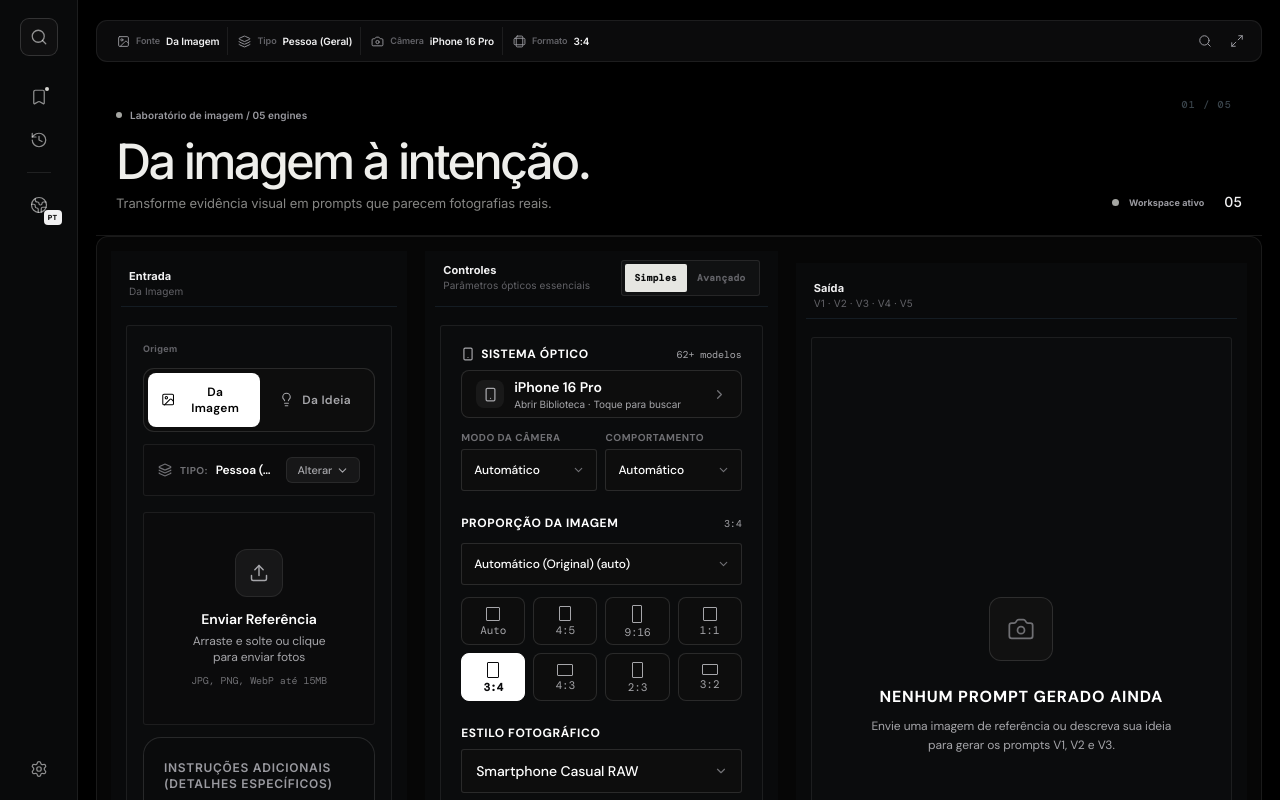
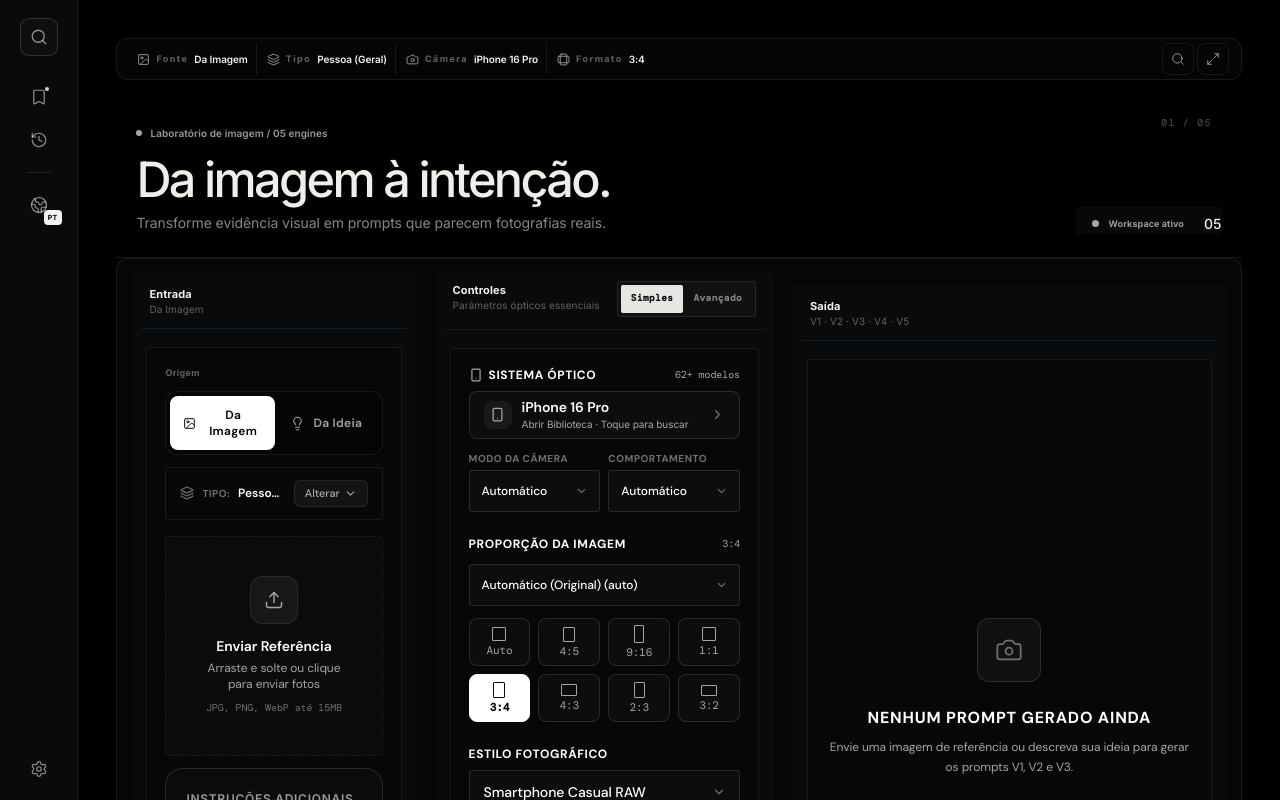
Before and after one commit to Luvvperry/elite-prompts, a React (Vite) app: page / in a window 1280 px wide. Shown: the top 800 px of the page. Built offline with nearby package versions, Linux system fonts and the light colour scheme; a web font is replaced by a local one.

Commit message:
feat: elevate premium workspace and v5 realism

```diff
--- a/api/[...path].js
+++ b/api/[...path].js
@@ -317,6 +317,7 @@ V5 must feel observed, not designed. Include subtle human behavior that a genera
 Use a long natural prompt made of adaptive clauses and occasional {curly-brace} blocks. The blocks should cover: subject/reference lock; wardrobe and body; exact place and time; scene geometry; surrounding objects; action and contact; expression and gaze; photographer position; rear-iPhone capture; lens and perspective; focus behavior; natural skin; light and flash; shadows and reflections; materials and wear; motion and imperfections; format and crop. Every block must add an image-changing fact. Keep explicit user instructions above all inference. Preserve the exact number of people and objects. Do not merge identities, limbs, garments, reflections or ownership.
 
 REALISM TARGET:
+V5 QUALITY CONTROL — before returning the prompt, silently verify: the subject still has the same recognizable identity as the supplied reference; no face swap, beauty filter, anatomy redesign, generic influencer face, or invented facial detail was introduced; every requested change is isolated to the requested delta; camera distance, body scale, perspective, light direction, contact shadows and material response agree with each other; the scene contains only evidence-supported or conservative physical details; and the final wording remains a direct image prompt rather than an explanation of these rules.
 The photo must look like an unplanned phone photo with imperfect computational processing, not like a commercial image. Use plausible 24–26mm equivalent rear-camera perspective, no portrait mode and no artificial blur. Select realistic exposure values only when they agree with the light; allow digital noise, focus misses, highlight clipping, rolling-shutter softness, mild motion blur, compression, auto-white-balance drift and an imperfect crop when causally justified. Flash must be direct and local when selected, with hard near shadows, bright skin/fabric highlights and real falloff into the background; never wash an entire distant scene evenly. Daylight without requested flash remains flash-off. Preserve pores, fine hair, small skin variations and material texture without beauty retouching. Make every shadow, reflection, fold, contact patch and perspective line obey physics.
 
 Do not use cinematic, editorial, masterpiece, hyperrealistic, luxury campaign, perfect composition, professional studio, glossy skin, fake bokeh, 3D render, illustration, fantasy lighting, random props, unreadable invented text or generic “beautiful” filler unless explicitly requested. The context may be luxurious, but the capture must remain casual, human and slightly flawed. Return only one very long final image prompt in the requested language, with no explanation, no visible framework, no headings and no instruction addressed to an AI.
--- a/api/server.js
+++ b/api/server.js
@@ -317,6 +317,7 @@ V5 must feel observed, not designed. Include subtle human behavior that a genera
 Use a long natural prompt made of adaptive clauses and occasional {curly-brace} blocks. The blocks should cover: subject/reference lock; wardrobe and body; exact place and time; scene geometry; surrounding objects; action and contact; expression and gaze; photographer position; rear-iPhone capture; lens and perspective; focus behavior; natural skin; light and flash; shadows and reflections; materials and wear; motion and imperfections; format and crop. Every block must add an image-changing fact. Keep explicit user instructions above all inference. Preserve the exact number of people and objects. Do not merge identities, limbs, garments, reflections or ownership.
 
 REALISM TARGET:
+V5 QUALITY CONTROL — before returning the prompt, silently verify: the subject still has the same recognizable identity as the supplied reference; no face swap, beauty filter, anatomy redesign, generic influencer face, or invented facial detail was introduced; every requested change is isolated to the requested delta; camera distance, body scale, perspective, light direction, contact shadows and material response agree with each other; the scene contains only evidence-supported or conservative physical details; and the final wording remains a direct image prompt rather than an explanation of these rules.
 The photo must look like an unplanned phone photo with imperfect computational processing, not like a commercial image. Use plausible 24–26mm equivalent rear-camera perspective, no portrait mode and no artificial blur. Select realistic exposure values only when they agree with the light; allow digital noise, focus misses, highlight clipping, rolling-shutter softness, mild motion blur, compression, auto-white-balance drift and an imperfect crop when causally justified. Flash must be direct and local when selected, with hard near shadows, bright skin/fabric highlights and real falloff into the background; never wash an entire distant scene evenly. Daylight without requested flash remains flash-off. Preserve pores, fine hair, small skin variations and material texture without beauty retouching. Make every shadow, reflection, fold, contact patch and perspective line obey physics.
 
 Do not use cinematic, editorial, masterpiece, hyperrealistic, luxury campaign, perfect composition, professional studio, glossy skin, fake bokeh, 3D render, illustration, fantasy lighting, random props, unreadable invented text or generic “beautiful” filler unless explicitly requested. The context may be luxurious, but the capture must remain casual, human and slightly flawed. Return only one very long final image prompt in the requested language, with no explanation, no visible framework, no headings and no instruction addressed to an AI.
--- a/index.css
+++ b/index.css
@@ -1844,3 +1844,100 @@ body.dark,
 .dark .context-action:hover {
   box-shadow: none;
 }
+
+/* Premium editorial refinement — visual only; V1–V3 and app behavior remain untouched. */
+:root {
+  --premium-black: #000;
+  --premium-panel: #080808;
+  --premium-panel-2: #0d0d0d;
+  --premium-line: rgba(255,255,255,.13);
+  --premium-line-soft: rgba(255,255,255,.075);
+  --premium-white: #f7f7f5;
+  --premium-grey: #929296;
+}
+
+.dark .app-shell { background: #000 !important; }
+.dark .pro-shell { padding-top: 18px; }
+.dark .studio-frame { max-width: 1520px; padding-inline: clamp(18px, 3vw, 56px); }
+.dark .context-bar {
+  min-height: 42px;
+  border: 1px solid var(--premium-line-soft);
+  border-radius: 12px;
+  background: #050505 !important;
+  padding-inline: 12px;
+}
+.dark .context-item { min-height: 32px; border-right-color: var(--premium-line-soft); }
+.dark .context-label, .dark .pane-eyebrow { letter-spacing: .16em; font-weight: 700; }
+.dark .context-action { width: 32px; height: 32px; border: 1px solid var(--premium-line-soft); border-radius: 8px; }
+.dark .ep-masthead {
+  padding: clamp(34px, 5vw, 78px) 0 clamp(28px, 4vw, 56px);
+  border-bottom: 1px solid var(--premium-line-soft);
+}
+.dark .ep-masthead h1 {
+  max-width: 720px;
+  color: var(--premium-white);
+  font-size: clamp(2.3rem, 6vw, 5.6rem);
+  line-height: .94;
+  letter-spacing: -.065em;
+  font-weight: 500;
+}
+.dark .ep-masthead p { max-width: 520px; color: #858589; font-size: 14px; line-height: 1.7; }
+.dark .ep-masthead-signal { border-color: var(--premium-line); background: #080808; color: #bdbdc0; }
+.dark .studio-grid { gap: 18px; }
+.dark .studio-input-pane, .dark .studio-settings-pane, .dark .studio-output-pane { min-width: 0; }
+.dark .pane-heading { padding: 0 2px 12px; }
+.dark .workspace-panel, .dark .prompt-console, .dark .advanced-panel-shell {
+  border: 1px solid var(--premium-line);
+  border-radius: 18px;
+  background: #070707 !important;
+}
+.dark .workspace-panel { padding: 18px !important; }
+.dark .prompt-console { border-radius: 18px; }
+.dark .prompt-console-head { background: #070707 !important; border-bottom-color: var(--premium-line-soft) !important; }
+.dark .prompt-console-body { background: #050505; }
+.dark .prompt-engine-tabs { border-color: var(--premium-line) !important; background: #090909; }
+.dark .engine-picker-trigger, .dark .engine-compare-button { color: var(--premium-white); }
+.dark .engine-picker-menu { background: #0b0b0b; border-color: var(--premium-line); box-shadow: 0 22px 60px rgba(0,0,0,.7); }
+.dark .engine-picker-option { color: #b7b7bb; border-bottom-color: var(--premium-line-soft); }
+.dark .engine-picker-option:hover, .dark .engine-picker-option.is-selected { background: #fff; color: #000; }
+.dark .prompt-code { color: #dedee1; font-size: 13px; line-height: 1.85; }
+.dark .prompt-console-body > div > .relative.rounded-xl { background: #090909 !important; border-color: var(--premium-line) !important; }
+.dark .prompt-console-body > div > .relative.rounded-xl:hover { border-color: rgba(255,255,255,.25) !important; }
+.dark .studio-footer { padding-top: 26px; }
+.dark .studio-footer-credit { color: #a5a5a8; letter-spacing: .08em; font-size: 11px; }
+.dark .studio-footer-line { background: var(--premium-line); }
+.dark .mobile-command-dock { background: rgba(0,0,0,.94); border-top-color: var(--premium-line); backdrop-filter: blur(18px); }
+.dark .mobile-dock-mode, .dark .mobile-dock-output, .dark .mobile-dock-generate { border-color: var(--premium-line); }
+.dark input, .dark textarea, .dark select { caret-color: #fff; }
+.dark button { -webkit-tap-highlight-color: transparent; }
+.dark button:focus-visible, .dark input:focus-visible, .dark textarea:focus-visible, .dark select:focus-visible { outline: 2px solid #fff; outline-offset: 3px; }
+@media (max-width: 900px) {
+  .dark .studio-frame { padding-inline: 14px; }
+  .dark .ep-masthead { padding-top: 28px; }
+  .dark .ep-masthead h1 { font-size: clamp(2.35rem, 12vw, 4rem); }
+}
+
+/* Input and control surfaces: tactile, quiet, premium. */
+.dark .upload-zone {
+  min-height: 220px;
+  border: 1px dashed rgba(255,255,255,.22);
+  border-radius: 16px;
+  background: linear-gradient(145deg, #0b0b0b, #050505);
+  transition: border-color .2s ease, background .2s ease, transform .2s ease;
+}
+.dark .upload-zone:hover { border-color: rgba(255,255,255,.52); background: #0d0d0d; transform: translateY(-1px); }
+.dark .reference-card { border: 1px solid var(--premium-line); border-radius: 14px; background: #0b0b0b !important; }
+.dark .idea-editor { border: 1px solid var(--premium-line); border-radius: 16px; background: #090909 !important; }
+.dark .idea-editor:focus-within { border-color: rgba(255,255,255,.36); box-shadow: 0 0 0 3px rgba(255,255,255,.035); }
+.dark .segmented-control { border: 1px solid var(--premium-line-soft); border-radius: 12px; background: #050505; }
+.dark .control-row { border: 1px solid var(--premium-line-soft); border-radius: 12px; background: #080808 !important; }
+.dark .advanced-panel-shell > * { background: #070707 !important; }
+.dark .advanced-panel-shell .bg-white { background: #080808 !important; }
+.dark .advanced-panel-shell .border-zinc-200 { border-color: var(--premium-line) !important; }
+.dark .advanced-panel-shell .text-zinc-900 { color: #f7f7f5 !important; }
+.dark .advanced-panel-shell .text-zinc-500, .dark .advanced-panel-shell .text-zinc-400 { color: #8f8f94 !important; }
+.dark .advanced-panel-shell input, .dark .advanced-panel-shell textarea { background: #050505 !important; border-color: var(--premium-line) !important; }
+.dark .mode-switch { border: 1px solid var(--premium-line); border-radius: 10px; padding: 3px; background: #070707; }
+.dark .mode-switch button { border-radius: 7px; color: #858589; transition: background .2s ease, color .2s ease; }
+.dark .mode-switch button.is-active { background: #fff; color: #000; }
+.dark .prompt-compare-card { background: #090909 !important; border-color: var(--premium-line) !important; }
--- a/server.ts
+++ b/server.ts
@@ -135,6 +135,7 @@ V5 must feel observed, not designed. Include subtle human behavior that a genera
 Use a long natural prompt made of adaptive clauses and occasional {curly-brace} blocks. The blocks should cover: subject/reference lock; wardrobe and body; exact place and time; scene geometry; surrounding objects; action and contact; expression and gaze; photographer position; rear-iPhone capture; lens and perspective; focus behavior; natural skin; light and flash; shadows and reflections; materials and wear; motion and imperfections; format and crop. Every block must add an image-changing fact. Keep explicit user instructions above all inference. Preserve the exact number of people and objects. Do not merge identities, limbs, garments, reflections or ownership.
 
 REALISM TARGET:
+V5 QUALITY CONTROL — before returning the prompt, silently verify: the subject still has the same recognizable identity as the supplied reference; no face swap, beauty filter, anatomy redesign, generic influencer face, or invented facial detail was introduced; every requested change is isolated to the requested delta; camera distance, body scale, perspective, light direction, contact shadows and material response agree with each other; the scene contains only evidence-supported or conservative physical details; and the final wording remains a direct image prompt rather than an explanation of these rules.
 The photo must look like an unplanned phone photo with imperfect computational processing, not like a commercial image. Use plausible 24–26mm equivalent rear-camera perspective, no portrait mode and no artificial blur. Select realistic exposure values only when they agree with the light; allow digital noise, focus misses, highlight clipping, rolling-shutter softness, mild motion blur, compression, auto-white-balance drift and an imperfect crop when causally justified. Flash must be direct and local when selected, with hard near shadows, bright skin/fabric highlights and real falloff into the background; never wash an entire distant scene evenly. Daylight without requested flash remains flash-off. Preserve pores, fine hair, small skin variations and material texture without beauty retouching. Make every shadow, reflection, fold, contact patch and perspective line obey physics.
 
 Do not use cinematic, editorial, masterpiece, hyperrealistic, luxury campaign, perfect composition, professional studio, glossy skin, fake bokeh, 3D render, illustration, fantasy lighting, random props, unreadable invented text or generic “beautiful” filler unless explicitly requested. The context may be luxurious, but the capture must remain casual, human and slightly flawed. Return only one very long final image prompt in the requested language, with no explanation, no visible framework, no headings and no instruction addressed to an AI.
```
